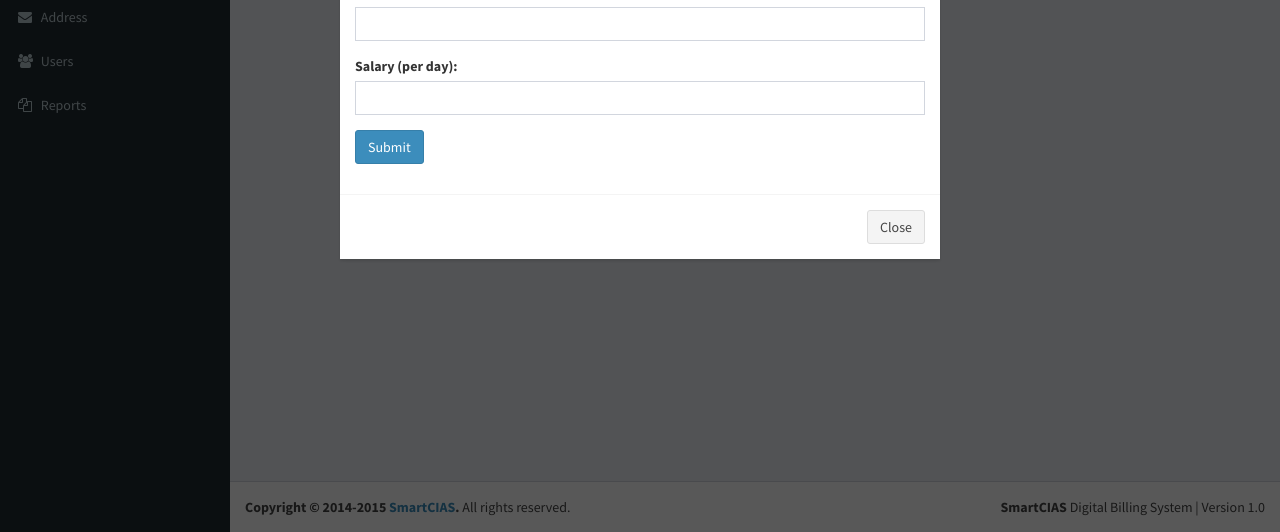
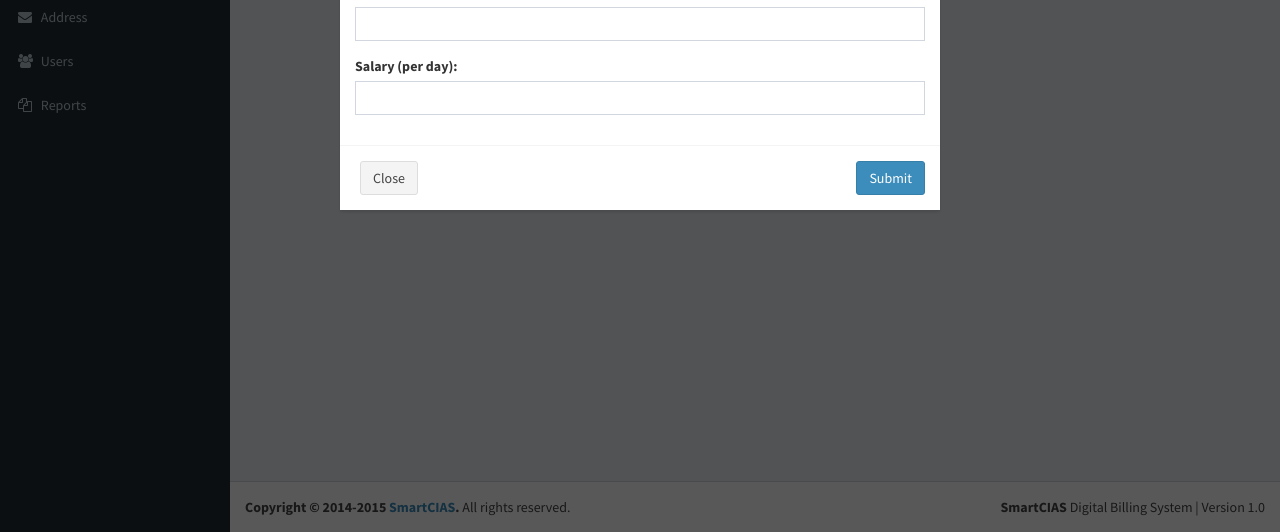
Before and after one commit to kishor10d/Smartbills-using-CIAS, a CodeIgniter app: page /database/index.php/worker/index in a window 1280 px wide, after a click on "Add New Worker". Shown: the part 268-800 px from the top of the page. Run offline with CodeIgniter, Linux system fonts and the light colour scheme; a user stored in the database is signed in; data that the repository does not hold is empty.

Commit message:
worker forms submit button

```diff
--- a/application/views/worker/index.php
+++ b/application/views/worker/index.php
@@ -122,12 +122,12 @@
 <div id="myModal" class="modal" role="dialog">
     <div class="modal-dialog">
         <div class="modal-content">
+            <form method="post" action="<?= base_url().'worker/addNewWorker' ?>">
                 <div class="modal-header">
                     <button type="button" class="close" data-dismiss="modal">&times;</button>
                     <h4 class="modal-title">Add New Worker</h4>
                 </div>
                 <div class="modal-body">
-                <form method="post" action="<?= base_url().'worker/addNewWorker' ?>">
                     <div class="form-group">
                         <label for="itemname">Name:</label>
                         <input type="text" class="form-control" id="name" name="name" required autofocus />
@@ -144,14 +144,12 @@
                         <label for="itemlabour">Salary (per day):</label>
                         <input type="text" class="form-control" id="salary" step="any" name="salary" required />
                     </div>
-                    <div class="form-group">
-                        <button class="btn btn-primary">Submit</button>
+                </div>
+                <div class="modal-footer">
+                    <input type="submit" class="btn btn-primary pull-right" value="Submit" />
+                    <button type="button" class="btn btn-default pull-left" data-dismiss="modal">Close</button>
                 </div>
             </form>
-            </div>
-            <div class="modal-footer">
-                <button type="button" class="btn btn-default" data-dismiss="modal">Close</button>
-            </div>
         </div>
     </div>
 </div>
@@ -164,12 +162,12 @@ if(!empty($workerRecords))
     <div id="myModal<?= $rec->srno ?>" class="modal" role="dialog">
         <div class="modal-dialog">
             <div class="modal-content">
+                <form method="post" action="<?= base_url() ?>worker/editWorker">
                     <div class="modal-header">
                         <button type="button" class="close" data-dismiss="modal">&times;</button>
                         <h4 class="modal-title">Edit Workers</h4>
                     </div>
                     <div class="modal-body">
-                    <form method="post" action="<?= base_url() ?>worker/editWorker">
                         <input type="text" class="form-control hidden" id="srno" name="srno" value="<?=$rec->srno ?>" required>
                         <div class="form-group">
                             <label for="itemname">Name:</label>
@@ -187,14 +185,13 @@ if(!empty($workerRecords))
                             <label for="itemlabour">Salary(per day):</label>
                             <input type="text" class="form-control" id="salary" step="any" name="salary" value="<?=$rec->salary ?>" required>
                         </div>
-                        <div class="form-group">
-                            <button class="btn btn-primary">Submit</button>
+
+                    </div>
+                    <div class="modal-footer">
+                        <input type="submit" class="btn btn-primary pull-right" value="Submit" />
+                        <button type="button" class="btn btn-default pull-left" data-dismiss="modal">Close</button>
                     </div>
                 </form>
-                </div>
-                <div class="modal-footer">
-                    <button type="button" class="btn btn-default" data-dismiss="modal">Close</button>
-                </div>
             </div>
         </div>
     </div>
@@ -214,12 +211,12 @@ if(!empty($workerRecords))
     <div id="paysalary<?=$rec->srno?>" class="modal" role="dialog">
         <div class="modal-dialog">
             <div class="modal-content">
+                <form method="post" action="<?= base_url() ?>worker/paySalary">
                     <div class="modal-header">
                         <button type="button" class="close" data-dismiss="modal">&times;</button>
                         <h4 class="modal-title">Pay Salary</h4>
                     </div>
                     <div class="modal-body">
-                    <form method="post" action="<?= base_url() ?>worker/paySalary">
                         <input type="text" class="form-control hidden" id="workerid" name="workerid" value="<?=$rec->srno?>" required>
                         <div class="form-group">
                             <label for="dateloan">Date of Salary:</label>
@@ -237,14 +234,12 @@ if(!empty($workerRecords))
                             <label for="totalsal">Total Salary:</label>
                             <input type="number" class="form-control" id="totalsal<?=$rec->srno?>" step="any" name="totalsal" readonly value="<?=$rec->salary?>" required>
                         </div>
-                        <div class="form-group">
-                            <button class="btn btn-primary">Submit</button>
+                    </div>
+                    <div class="modal-footer">
+                        <input type="submit" class="btn btn-primary pull-right" value="Submit" />
+                        <button type="button" class="btn btn-default pull-left" data-dismiss="modal">Close</button>
                     </div>
                 </form>
-                </div>
-                <div class="modal-footer">
-                    <button type="button" class="btn btn-default" data-dismiss="modal">Close</button>
-                </div>
             </div>
 
         </div>
@@ -264,12 +259,12 @@ if(!empty($workerRecords))
 <div id="myModalloantaken" class="modal" role="dialog">
     <div class="modal-dialog">
         <div class="modal-content">
+            <form method="post" action="<?= base_url() ?>worker/loanTaken">
                 <div class="modal-header">
                     <button type="button" class="close" data-dismiss="modal">&times;</button>
                     <h4 class="modal-title">Loan Taken</h4>
                 </div>
                 <div class="modal-body">
-                <form method="post" action="<?= base_url() ?>worker/loanTaken">
                     <input type="text" required id="workerids" name="workerid" class="hidden">
                     <div class="form-group">
                         <label for="dateloan">Date of loan:</label>
@@ -279,12 +274,12 @@ if(!empty($workerRecords))
                         <label for="loanamount">Loan amount:</label>
                         <input class="form-control" type="number" id="loanamount" name="loanamount" min="1" required autofocus>
                     </div>
-                    <input type="submit" class="btn btn-primary" value="submit" />
-                </form>
                 </div>
                 <div class="modal-footer">
-                <button type="button" class="btn btn-default" data-dismiss="modal">Close</button>
+                    <input type="submit" class="btn btn-primary pull-right" value="submit" />
+                    <button type="button" class="btn btn-default pull-left" data-dismiss="modal">Close</button>
                 </div>
+            </form>
         </div>
     </div>
 </div>
@@ -292,12 +287,12 @@ if(!empty($workerRecords))
 <div id="myModalloanpaidoff" class="modal" role="dialog">
     <div class="modal-dialog">
         <div class="modal-content">
+            <form method="post" action="<?= base_url() ?>worker/loanPayOff">
                 <div class="modal-header">
                     <button type="button" class="close" data-dismiss="modal">&times;</button>
                     <h4 class="modal-title">Loan Paid Off</h4>
                 </div>
                 <div class="modal-body">
-                <form method="post" action="<?= base_url() ?>worker/loanPayOff">
                     <input type="text" required id="workersrnos" name="workersrno" class="hidden">
                     <div class="form-group">
                         <label for="dateloan">Date of loan:</label>
@@ -307,12 +302,12 @@ if(!empty($workerRecords))
                         <label for="loanamount">Loan amount:</label>
                         <input class="form-control" type="number" id="paidamount" name="paidamount" min="1" required autofocus>
                     </div>
-                    <button type="submit" class="btn btn-primary">Submit</button>
-                </form>
                 </div>
                 <div class="modal-footer">
-                <button type="button" class="btn btn-default" data-dismiss="modal">Close</button>
+                    <input type="submit" class="btn btn-primary pull-right" value="Submit" />
+                    <button type="button" class="btn btn-default pull-left" data-dismiss="modal">Close</button>
                 </div>
+            </form>
         </div>
     </div>
 </div>
```
Lines whose indentation alone changed are shown as unchanged.
